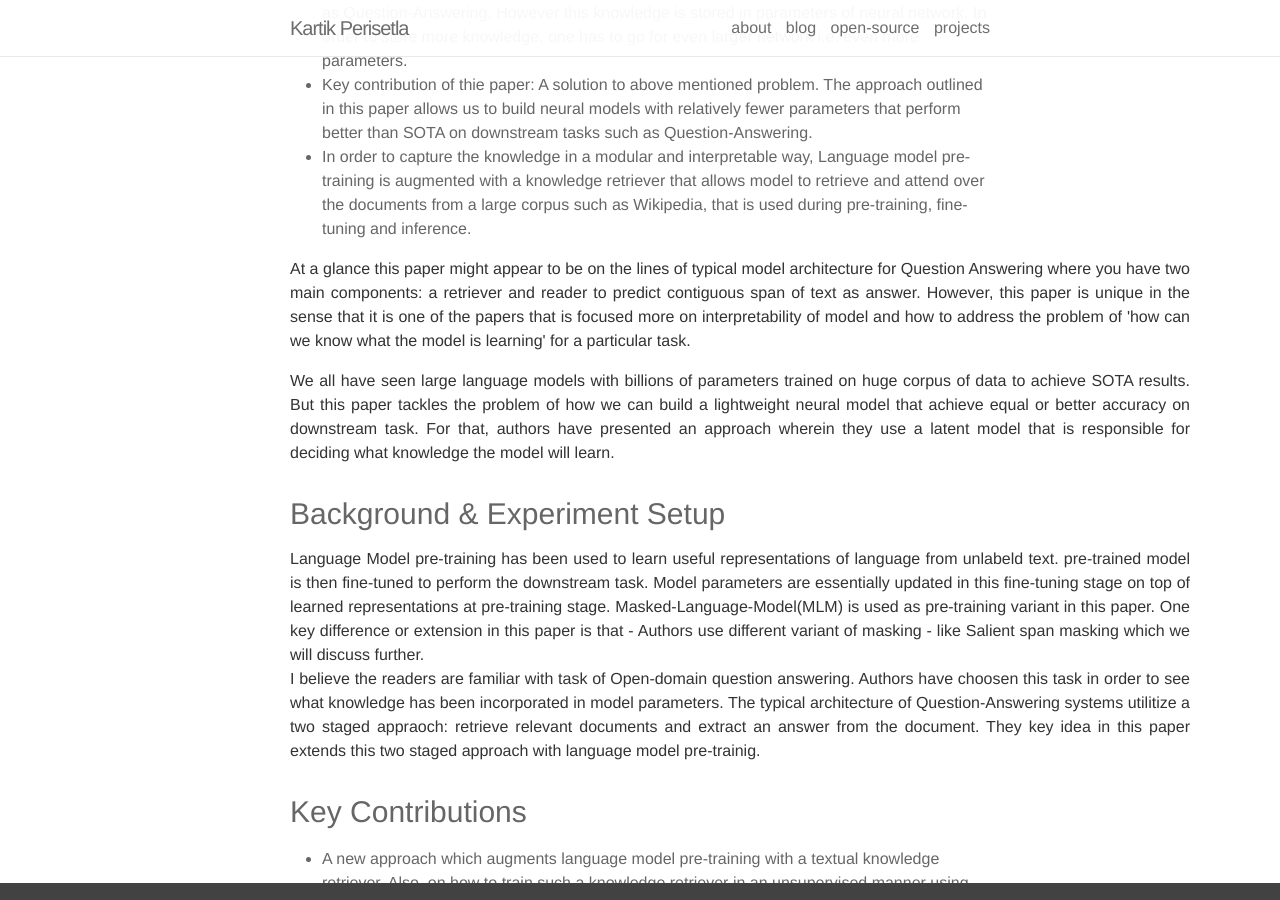
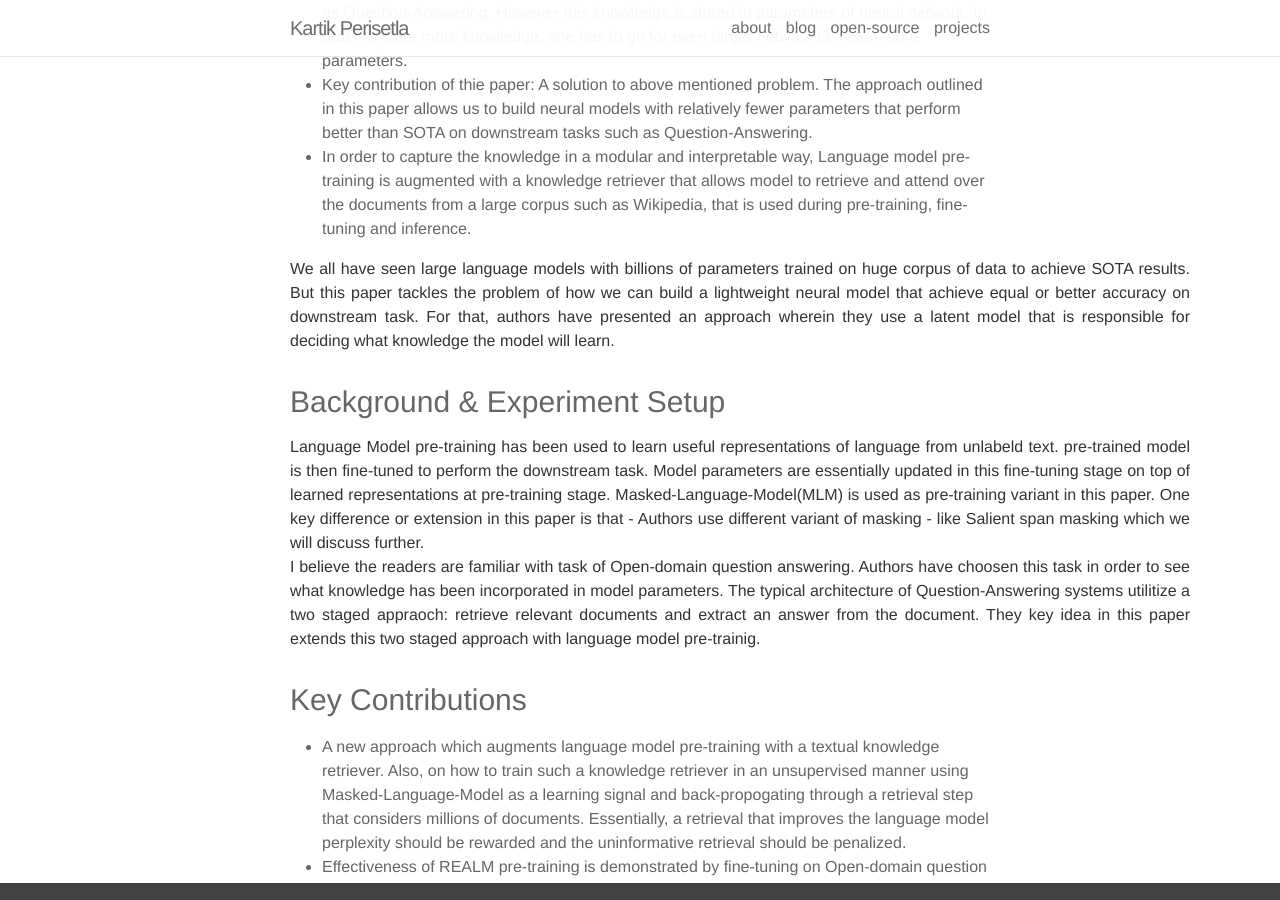
Before and after one commit to kartikperisetla/kartikperisetla.github.io, a Jekyll site: the page built from _posts/2021-02-10-retrieval-augmented-language-model-pre-training.markdown, in a window 1280 px wide and 900 px high, scrolled down 419 px. Built offline with Jekyll 4.4.1, drawn with Linux system fonts in a browser that asks for light colours; nearby versions of some CDN libraries.

Commit message:
Update 2021-02-10-retrieval-augmented-language-model-pre-training.markdown

```diff
--- a/_posts/2021-02-10-retrieval-augmented-language-model-pre-training.markdown
+++ b/_posts/2021-02-10-retrieval-augmented-language-model-pre-training.markdown
@@ -36,9 +36,6 @@ comments: true
         In order to capture the knowledge in a modular and interpretable way, Language model pre-training is augmented with a knowledge retriever that allows model to retrieve and attend over the documents from a large corpus such as Wikipedia, that is used during pre-training, fine-tuning and inference.
     </li>
 </ul>
-</p>
-<p align="justify">
-    At a glance this paper might appear to be on the lines of typical model architecture for Question Answering where you have two main components: a retriever and reader to predict contiguous span of text as answer. However, this paper is unique in the sense that it is one of the papers that is focused more on interpretability of model and how to address the problem of 'how can we know what the model is learning' for a particular task.
 </p>
 <p align="justify">
     We all have seen large language models with billions of parameters trained on huge corpus of data to achieve SOTA results. But this paper tackles the problem of how we can build a lightweight neural model that achieve equal or better accuracy on downstream task. For that, authors have presented an approach wherein they use a latent model that is responsible for deciding what knowledge the model will learn.
```
